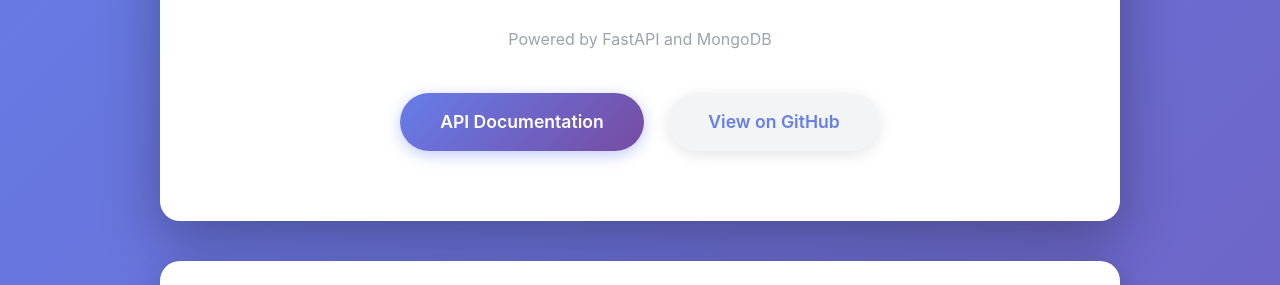
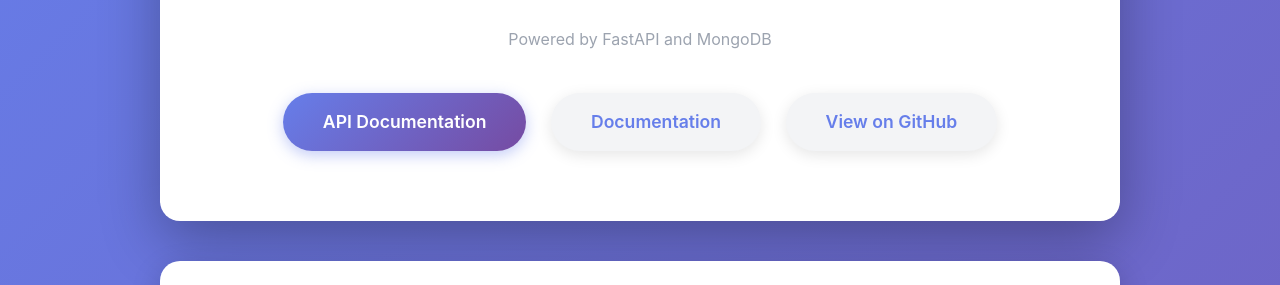
Before and after one commit to jdrumgoole/putplace, a plain HTML site: page website/index.html in a window 1280 px wide. Shown: the part 306-591 px from the top of the page. Drawn offline with Linux system fonts and the light colour scheme.

Commit message:
Add ReadTheDocs documentation link to homepage
- Added link to https://putplace.readthedocs.io/
- Positioned between API Documentation and GitHub links
- Uses secondary-link styling for consistency

```diff
--- a/website/index.html
+++ b/website/index.html
@@ -188,6 +188,7 @@
             <p class="tagline">Fast, secure file metadata storage service</p>
             <p style="color: #9ca3af; margin-bottom: 30px;">Powered by FastAPI and MongoDB</p>
             <a href="https://app.putplace.org/docs" class="api-link">API Documentation</a>
+            <a href="https://putplace.readthedocs.io/" class="api-link secondary-link">Documentation</a>
             <a href="https://github.com/jdrumgoole/putplace" class="api-link secondary-link">View on GitHub</a>
         </header>
 
```
